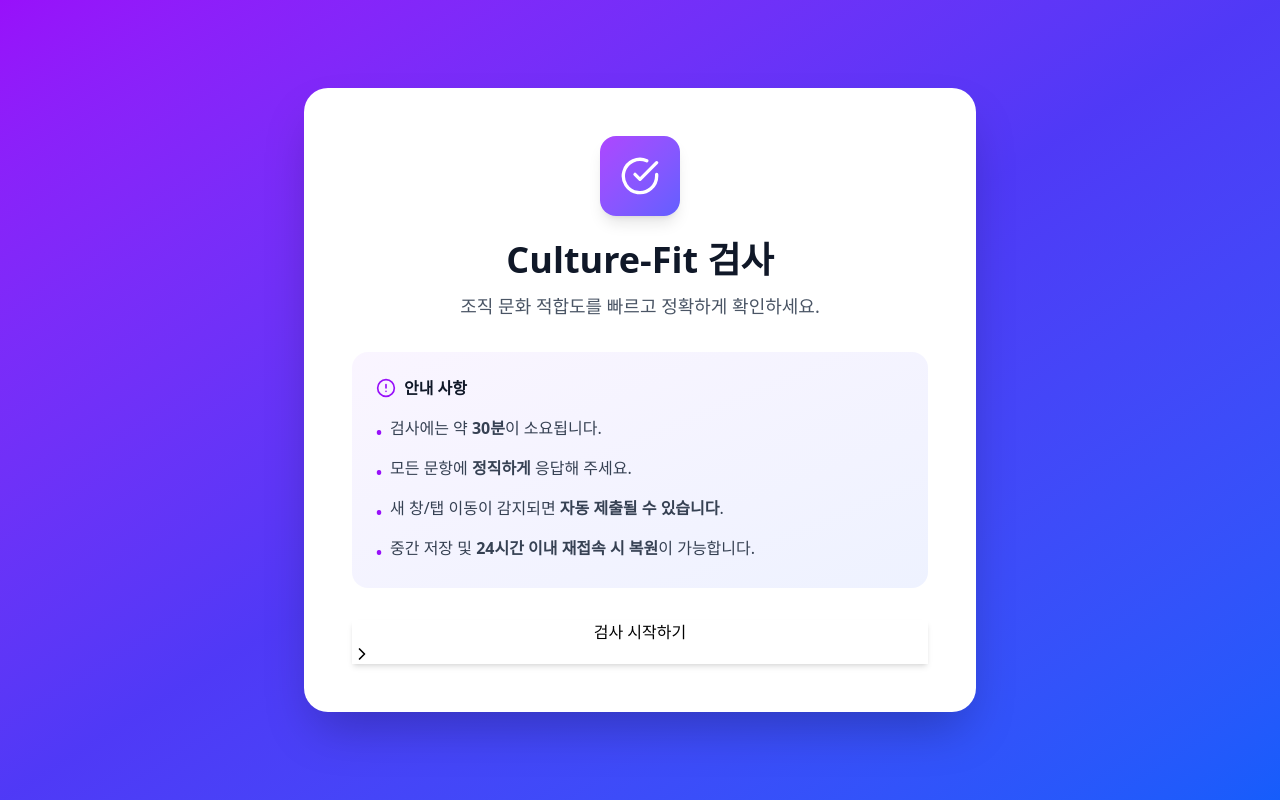
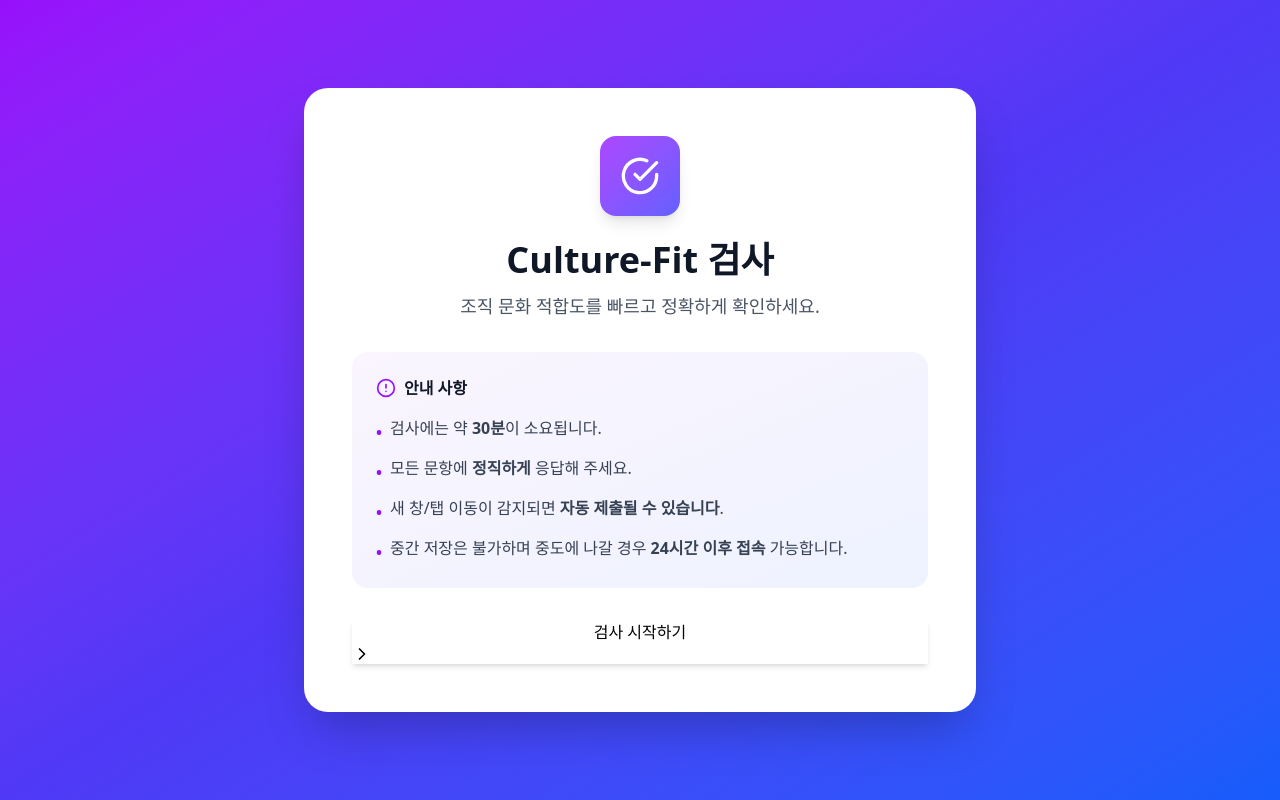
Before and after one commit to Jakeisreal/Culture-fit, a Next.js app: page / in a window 1280 px wide. Built offline with nearby package versions, Linux system fonts and the light colour scheme.

Commit message:
Update message about session restoration policy

```diff
--- a/pages/index.js
+++ b/pages/index.js
@@ -421,7 +421,7 @@ export default function CultureFitApp() {
               </li>
               <li className="flex items-start gap-2">
                 <span className="text-purple-600 font-bold mt-1">•</span>
-                <span>중간 저장 및 <strong>24시간 이내 재접속 시 복원</strong>이 가능합니다.</span>
+                <span>중간 저장은 불가하며 중도에 나갈 경우 <strong>24시간 이후 접속 </strong> 가능합니다.</span>
               </li>
             </ul>
           </div>
```
